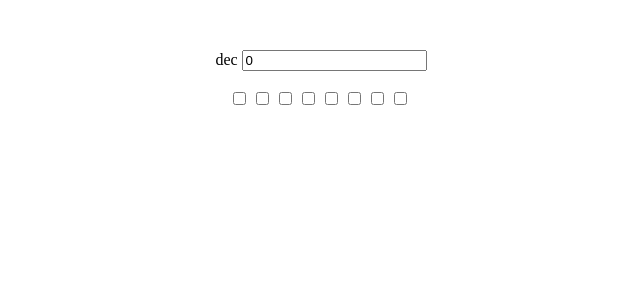
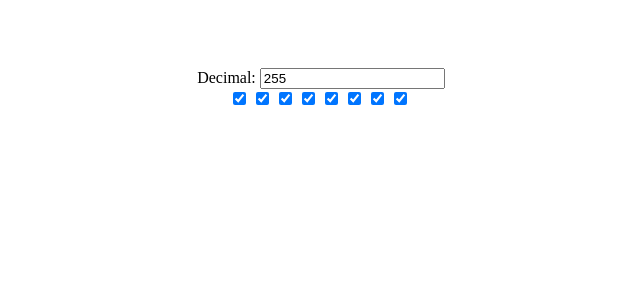
Before and after one commit to g8nuine/Angular_Enjoyers, an Angular app: page / in a window 1280 px wide. Shown: the top 300 px of the page, without its empty margins (319-959 px from the left). Built offline with nearby package versions, Linux system fonts and the light colour scheme.

Commit message:
Reimplement number conversion

```diff
--- a/src/app/app.component.css
+++ b/src/app/app.component.css
@@ -0,0 +1,3 @@
+  .ta-center { text-align: center; }
+  .mt-50px { margin-top: 50px; }
+  .mr-6px { margin-right: 6px; }
--- a/src/app/app.component.html
+++ b/src/app/app.component.html
@@ -1,23 +1,17 @@
-<style>
-  .Myclass{
-    text-align: center;
-    margin-top: 50px;
-  }
-  .mar{
-    margin-right: 6px;
-  }
-</style>
-<div class="content" role="main">
-  <form class="Myclass">
-    dec <input type="text" id="num" value="{{number}}" (change)="test()">
-    <br><br>
-    <input class="mar" type="checkbox" [(ngModel)]="checkBox1" name="n1">
-    <input class="mar" type="checkbox" [(ngModel)]="checkBox2" name="n2">
-    <input class="mar" type="checkbox" [(ngModel)]="checkBox3" name="n4">
-    <input class="mar" type="checkbox" [(ngModel)]="checkBox4" name="n8">
-    <input class="mar" type="checkbox" [(ngModel)]="checkBox5" name="n16">
-    <input class="mar" type="checkbox" [(ngModel)]="checkBox6" name="n32">
-    <input class="mar" type="checkbox" [(ngModel)]="checkBox7" name="n64">
-    <input class="mar" type="checkbox" [(ngModel)]="checkBox8" name="n128">
+<div>
+  <form class="ta-center mt-50px" #numberForm="ngForm">
+    <br>
+    <label>Decimal:
+      <input type="text" name="dc" [(ngModel)]="decimal" (keyup)="setBits()">
+    </label>
+    <br>
+    <input class="mr-6px" type="checkbox" name="b1" [(ngModel)]="byte[0]" (change)="setDecimal()">
+    <input class="mr-6px" type="checkbox" name="b2" [(ngModel)]="byte[1]" (change)="setDecimal()">
+    <input class="mr-6px" type="checkbox" name="b3" [(ngModel)]="byte[2]" (change)="setDecimal()">
+    <input class="mr-6px" type="checkbox" name="b4" [(ngModel)]="byte[3]" (change)="setDecimal()">
+    <input class="mr-6px" type="checkbox" name="b5" [(ngModel)]="byte[4]" (change)="setDecimal()">
+    <input class="mr-6px" type="checkbox" name="b6" [(ngModel)]="byte[5]" (change)="setDecimal()">
+    <input class="mr-6px" type="checkbox" name="b7" [(ngModel)]="byte[6]" (change)="setDecimal()">
+    <input class="mr-6px" type="checkbox" name="b8" [(ngModel)]="byte[7]" (change)="setDecimal()">
   </form>
 </div>
--- a/src/app/app.component.ts
+++ b/src/app/app.component.ts
@@ -6,68 +6,24 @@ import { Component } from '@angular/core';
   styleUrls: ['./app.component.css']
 })
 export class AppComponent {
-  number = 0;
-  pom = 0;
+  // A decimal number from the editbox.
+  public decimal: number = 255;
+  // That same number in binary.
+  public byte: boolean[] = [true, true, true, true,
+                            true, true, true, true];
 
-  checkBox1: boolean = false;
-  checkBox2: boolean = false;
-  checkBox3: boolean = false;
-  checkBox4: boolean = false;
-  checkBox5: boolean = false;
-  checkBox6: boolean = false;
-  checkBox7: boolean = false;
-  checkBox8: boolean = false;
+  // Sets the bit pattern in checkboxes.
+  public setBits() {
+    for (let i = 0; i < 8; i++) {
+      this.byte[i] = Boolean(this.decimal & 128 >> i);
+    }
+  }
 
-  public test() {
-    this.checkBox1 = false;
-    this.checkBox2 = false;
-    this.checkBox3 = false;
-    this.checkBox4 = false;
-    this.checkBox5 = false;
-    this.checkBox6 = false;
-    this.checkBox7 = false;
-    this.checkBox8 = false;
-    let x = (document.getElementById("num") as HTMLInputElement).value;
-    let number = parseInt(x);
-    this.pom = number;
-    if(this.pom > 255) {
-      alert("error");
-      this.pom = 0;
-      this.number = 0;
-    }
-    while (this.pom != 0) {
-      if (this.pom >= 128) {
-        this.pom -= 128;
-        this.checkBox8 = true;
-      }
-      else if (this.pom >= 64) {
-        this.pom -= 64;
-        this.checkBox7 = true;
-      }
-      else if (this.pom >= 32) {
-        this.pom -= 32;
-        this.checkBox6 = true;
-      }
-      else if (this.pom >= 16) {
-        this.pom -= 16;
-        this.checkBox5 = true;
-      }
-      else if (this.pom >= 8) {
-        this.pom -= 8;
-        this.checkBox4 = true;
-      }
-      else if (this.pom >= 4) {
-        this.pom -= 4;
-        this.checkBox3 = true
-      }
-      else if (this.pom >= 2) {
-        this.pom -= 2;
-        this.checkBox2 = true;
-      }
-      else if (this.pom >= 1) {
-        this.pom -= 1;
-        this.checkBox1 = true;
-      }
+  // Sets the decimal value according to the checkbox (bit) pattern.
+  public setDecimal() {
+    this.decimal = 0;
+    for (let i = 0; i < 8; i++) {
+      if (this.byte[i]) this.decimal |= 128 >> i;
     }
   }
 }
--- a/src/app/app.module.ts
+++ b/src/app/app.module.ts
@@ -2,7 +2,7 @@ import { NgModule } from '@angular/core';
 import { BrowserModule } from '@angular/platform-browser';
 
 import { AppComponent } from './app.component';
-import {FormsModule} from "@angular/forms";
+import { FormsModule } from "@angular/forms";
 
 @NgModule({
   declarations: [
```
